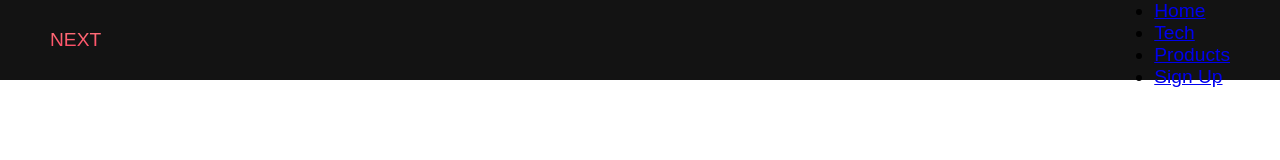
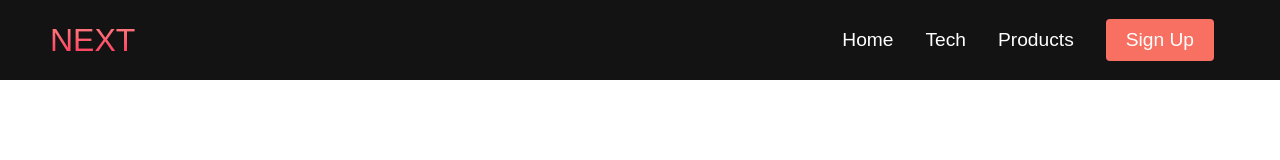
Before and after one commit to testerJDtech/proper-web-design, a plain HTML site: page index.html in a window 1280 px wide. Drawn offline with Linux system fonts and the light colour scheme.

Commit message:
styled main nav bar unit and components

```diff
--- a/styles.css
+++ b/styles.css
@@ -40,4 +40,64 @@
     align-items: center;
     cursor: pointer;
     text-decoration: none;
+    font-size: 2rem;
 }
+
+.fa-gem {
+    margin-right: 0.5rem;
+}
+
+.navbar__menu {
+    display: flex;
+    align-items: center;
+    list-style: none;
+    text-align: center;
+}
+
+.navbar__item {
+    height: 80px;
+}
+
+.navbar__links {
+    color: #fff;
+    display: flex;
+    align-items: center;
+    justify-content: center;
+    text-decoration: none;
+    /* Use rem for padding, margins, fontsizes and spacing */
+    padding: 0 1rem;
+    height: 100%;
+}
+
+.navbar__btn {
+    display: flex;
+    justify-content: center;
+    align-items: center;
+    padding: 0 1rem;
+    width: 100%;
+}
+
+.button {
+    display: flex;
+    justify-content: center;
+    align-items: center;
+    text-decoration: none;
+    padding: 10px 20px;
+    height: 100%;
+    width: 100%;
+    border: none;
+    outline: none;
+    border-radius: 4px;
+    background: #f77062;
+    color: #fff;
+}
+
+.button:hover {
+    background: #4837ff;
+    transition: all 0.3s ease;
+}
+
+.navbar__links:hover {
+    color: #f77062;
+    transition: all 0.3s ease;
+}
```
